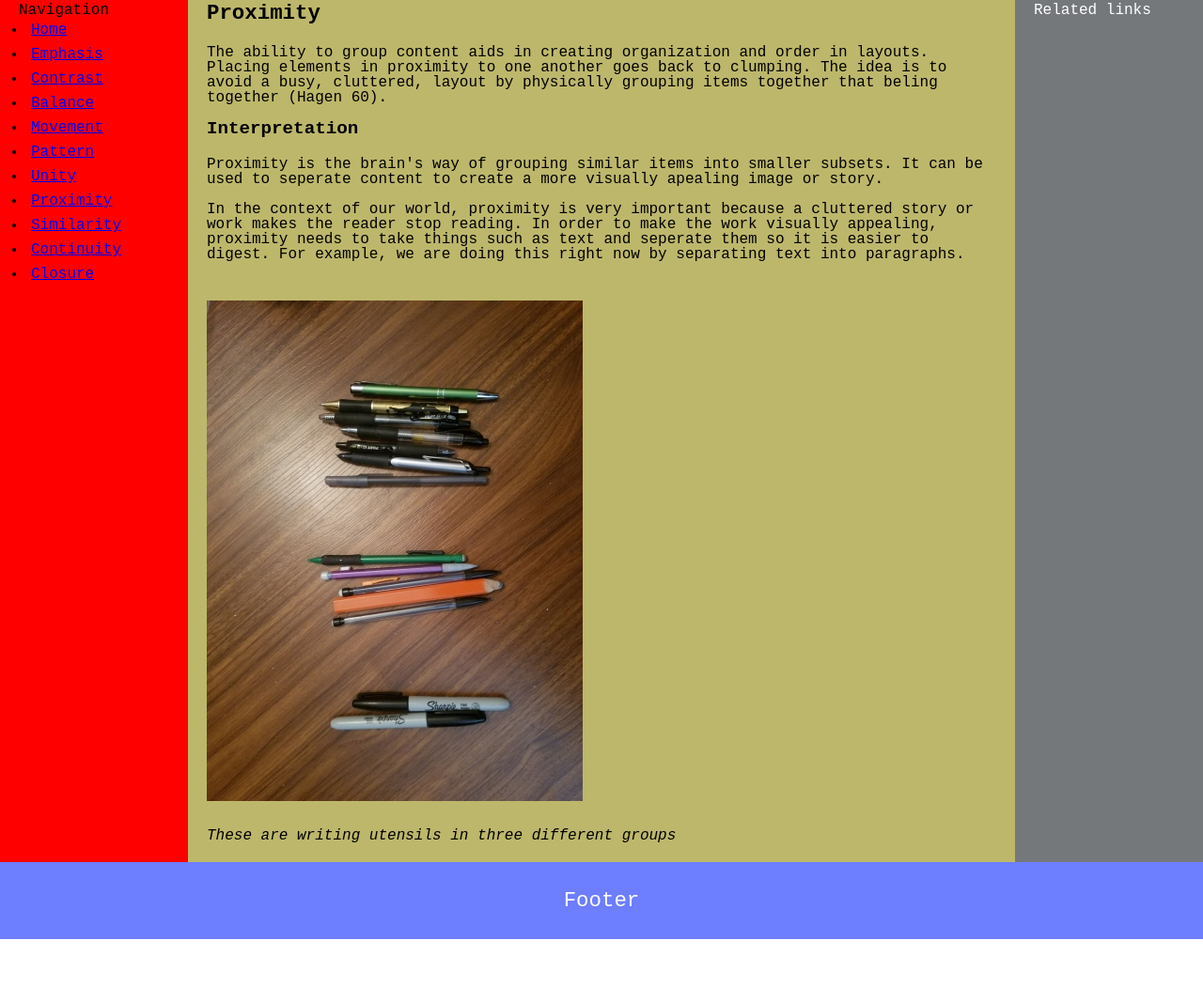
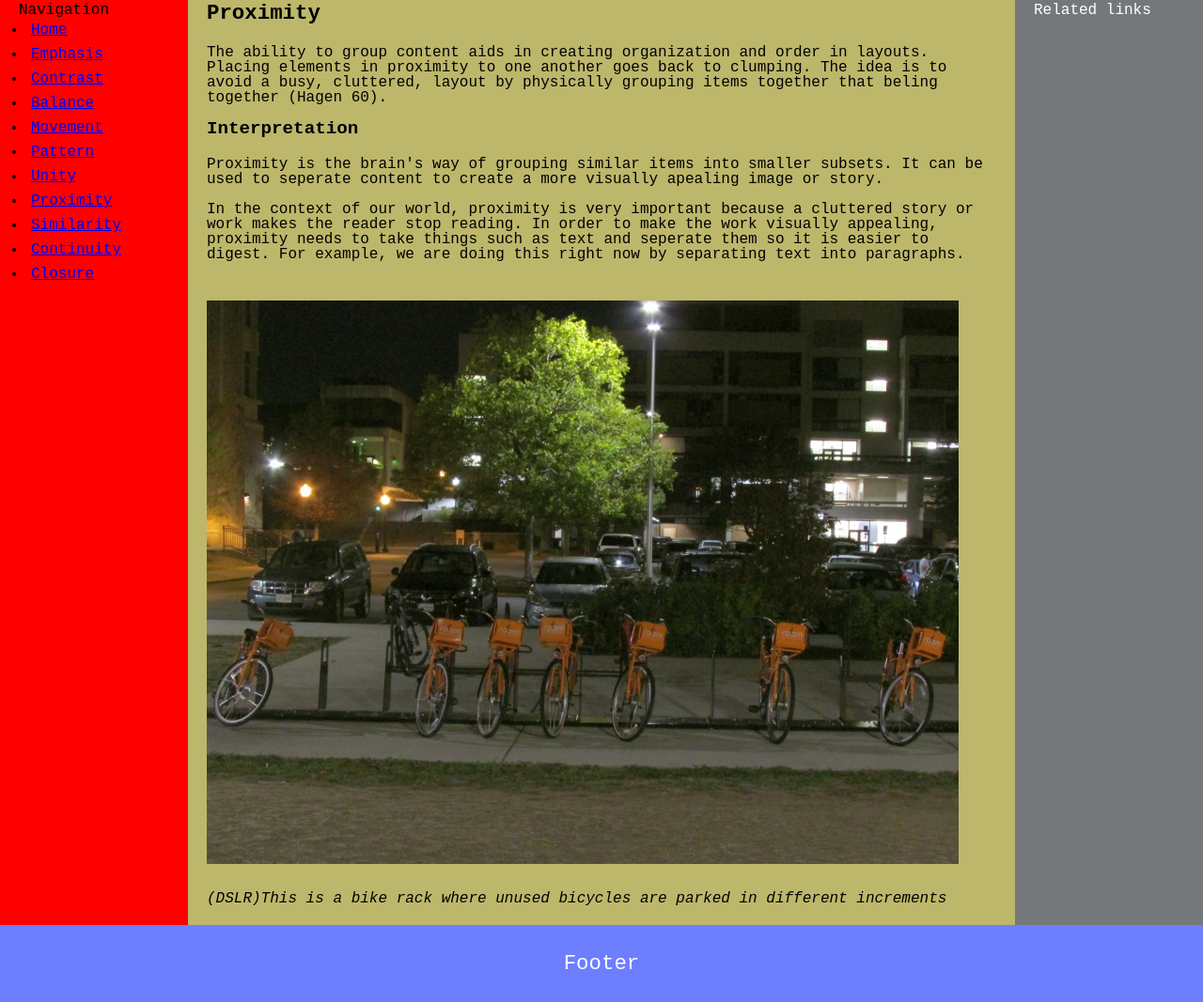
Before and after one commit to brandon7777/design-principles, a plain HTML site: page proximity.html in a window 1280 px wide. Shown: the part 99-1166 px from the top of the page at 94% size. Before the commit the page ends 1099 px from the top, so only its background shows below. Drawn offline with Linux system fonts and the light colour scheme.

Commit message:
Update proximity.html

```diff
--- a/proximity.html
+++ b/proximity.html
@@ -1,7 +1,7 @@
 <!DOCTYPE html>
 <html>
   <head>
-    <title>Hello!</title>
+    <title>Proximity -- Principles and Theories of Design</title>
     <meta charset="utf-8">
     <meta http-equiv="X-UA-Compatible" content="IE=edge">
     <meta name="viewport" content="width=device-width, initial-scale=1">
@@ -35,8 +35,8 @@
 
      </ul>
     <figure>
-     <img src="proximity2.jpg" class="responsive" alt="proximity"/>
-     <figcaption>These are writing utensils in three different groups
+     <img src="proximity4.jpg" class="responsive" alt="proximity"/>
+     <figcaption>(DSLR)This is a bike rack where unused bicycles are parked in different increments
      </figcaption>
    </figure>
      </main>
```
